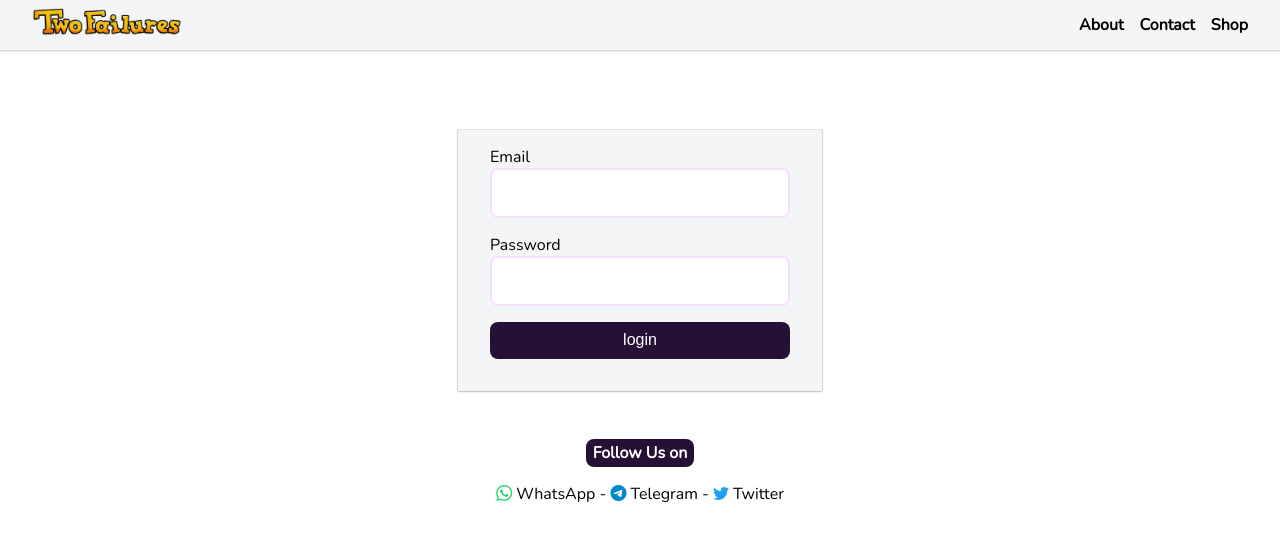
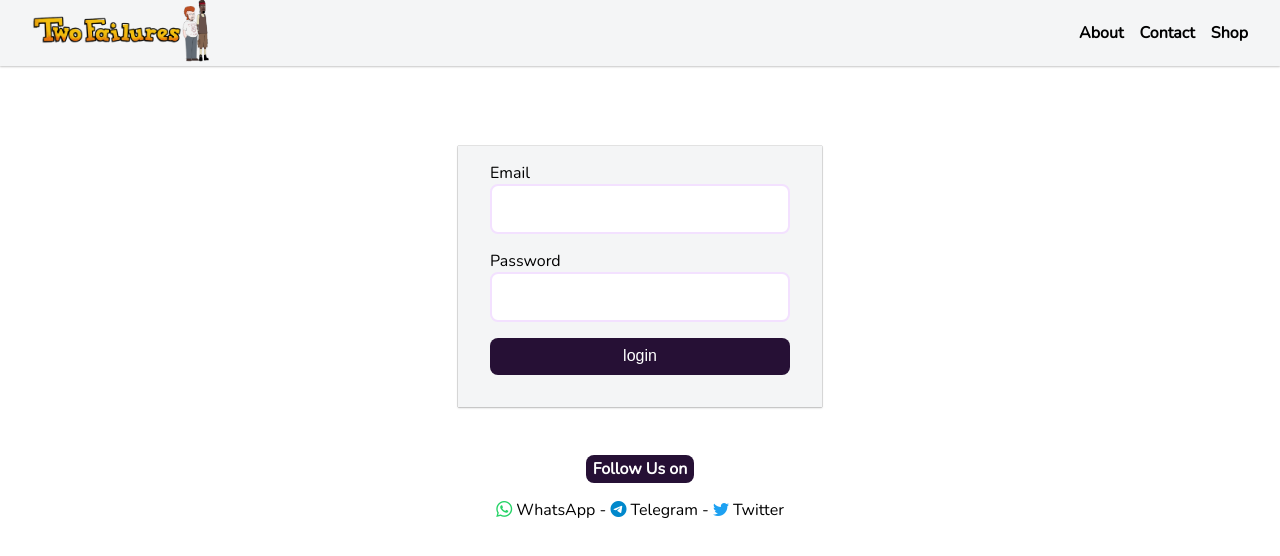
Before and after one commit to Sirjamesarua/twofailuresfrontend, a React (Vite) app: page /admin/login in a window 1280 px wide. Shown: the top 556 px of the page. Built offline with nearby package versions, Linux system fonts and the light colour scheme; a web font is replaced by a local one.

Commit message:
Added new image to side

```diff
--- a/src/layouts/GuestLayout.jsx
+++ b/src/layouts/GuestLayout.jsx
@@ -2,6 +2,7 @@ import { Link, Outlet, useLocation, useNavigation } from "react-router-dom";
 import LoginPop from "../components/LoginPop"
 import PopupCard from "../components/PopupCard";
 import logo from "../assets/twofailures_logo.png";
+import sideImg from "../assets/side-img.png"
 import React, { useState } from "react";
 
 export default function GuestLayout() {
@@ -38,7 +39,8 @@ export default function GuestLayout() {
                     <div>
                         <h1>
                             <Link to={"/"}>
-                                <img src={logo} alt="tf_logo" />
+                                <img src={logo} alt="tf_logo" id="logo" />
+                                <img src={sideImg} alt="them" id="side-img" />
                             </Link>
                         </h1>
                     </div>
--- a/src/layouts/layout.scss
+++ b/src/layouts/layout.scss
@@ -1,14 +1,20 @@
 @use '/src/styles/index.scss' as *;
 
 header {
-    padding: .5rem 0;
+    padding: 1rem 0;
     background: #F4F5F6;
     box-shadow: $box-shadow2;
 
     nav {
         h1 {
-            img {
+            #logo {
                 width: 150px;
+            }
+
+            #side-img {
+                width: 30px;
+                position: absolute;
+                transform: translateY(-25px),
             }
         }
 
@@ -100,12 +106,13 @@ footer {
 @media screen and (max-width: 800px) {
     header {
         padding: 0.5rem 0;
+        // transform:
 
         nav {
             h1 {
                 font-size: 1rem;
 
-                img {
+                #logo {
                     width: 100px;
                 }
 
```
